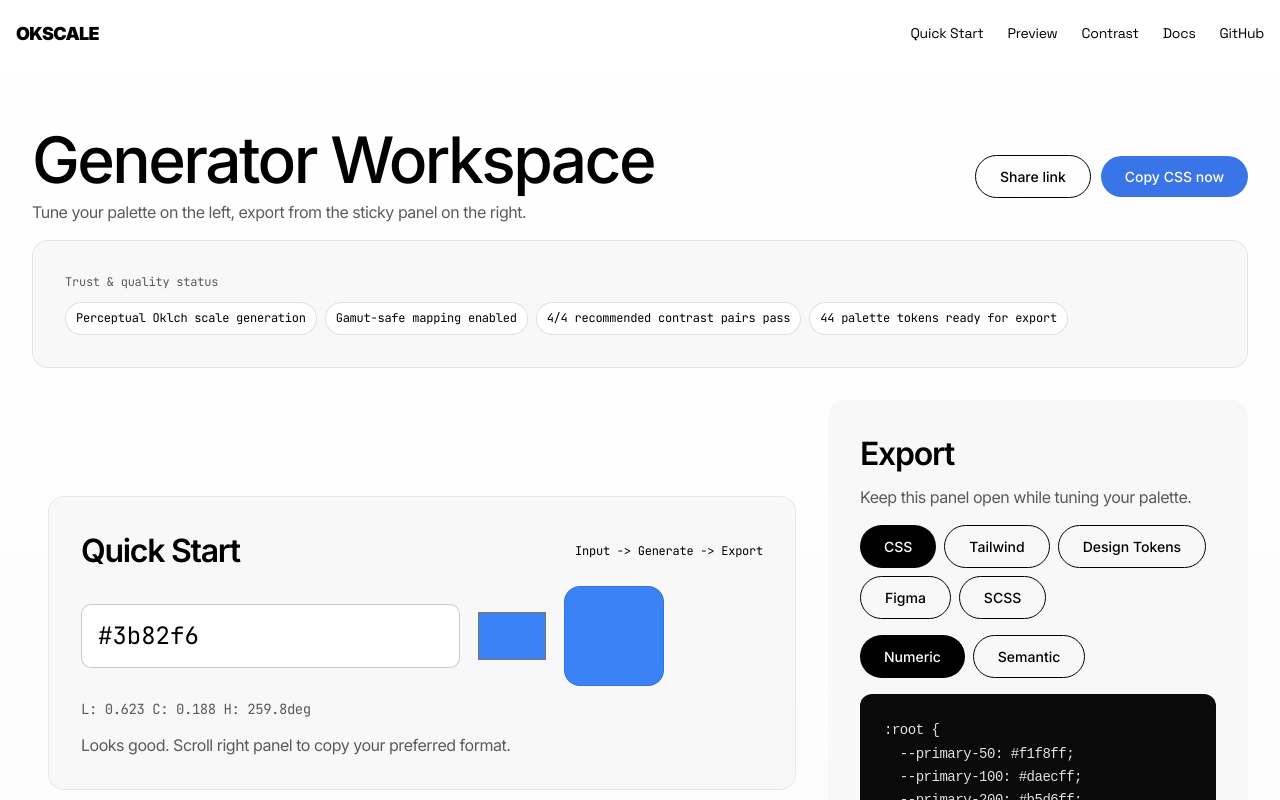
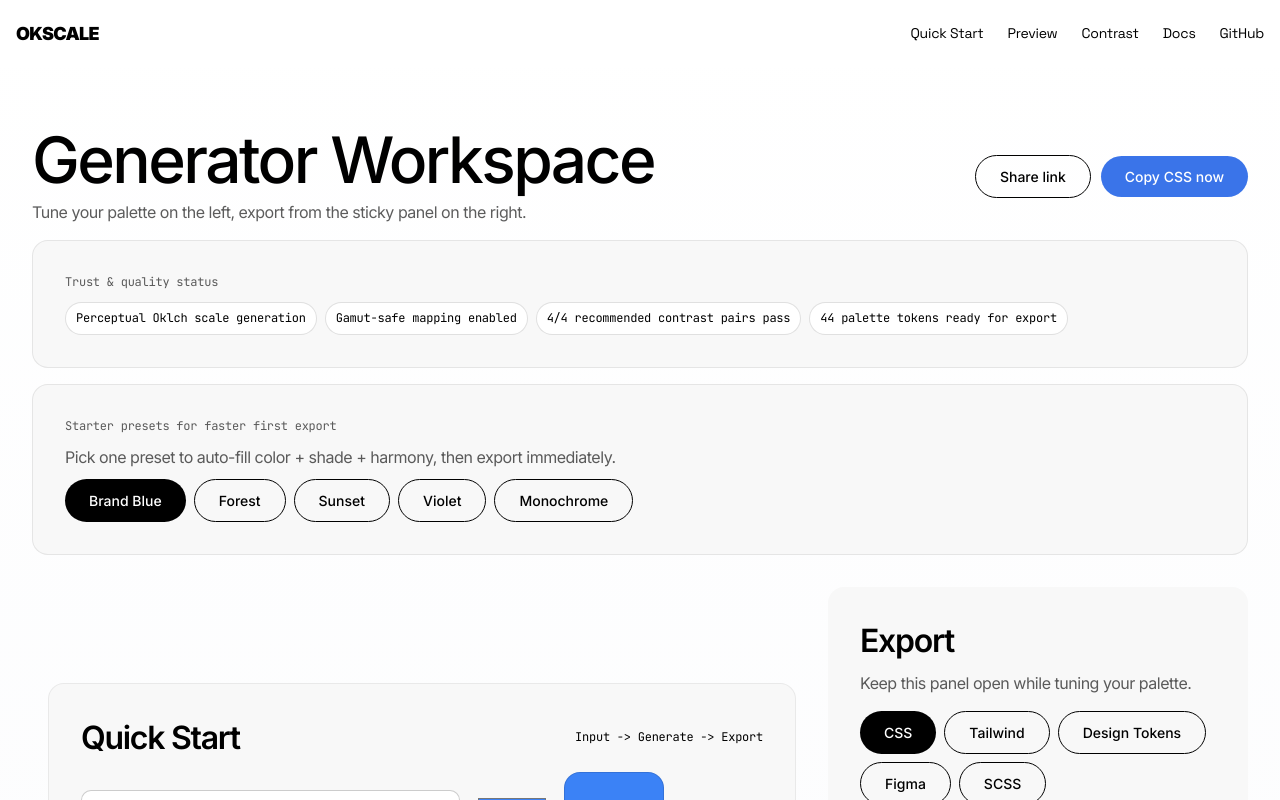
Before and after one commit to BIAsia/okscale, a Preact app: page / in a window 1280 px wide. Both pictures are taken after a click on the button "Test it in Workspace". Shown: the top 800 px of the page. Built offline with nearby package versions, Linux system fonts and the light colour scheme.

Commit message:
feat(okscale): add starter presets for faster first export flow

```diff
--- a/src/pages/WorkspacePage.tsx
+++ b/src/pages/WorkspacePage.tsx
@@ -12,6 +12,22 @@ type WorkspacePageProps = {
   onNavigate: (to: string) => void;
   palette: FullPalette | null;
 } & GeneratorProps;
+
+type StarterPreset = {
+  id: string;
+  label: string;
+  colorInput: string;
+  shadeMode: GeneratorProps['shadeMode'];
+  harmonyType: GeneratorProps['harmonyType'];
+};
+
+var STARTER_PRESETS: StarterPreset[] = [
+  { id: 'brand-blue', label: 'Brand Blue', colorInput: '#3b82f6', shadeMode: 'natural', harmonyType: 'complementary' },
+  { id: 'forest', label: 'Forest', colorInput: '#0f766e', shadeMode: 'cool', harmonyType: 'analogous' },
+  { id: 'sunset', label: 'Sunset', colorInput: '#ea580c', shadeMode: 'warm', harmonyType: 'split-complementary' },
+  { id: 'violet', label: 'Violet', colorInput: '#7c3aed', shadeMode: 'natural', harmonyType: 'triadic' },
+  { id: 'mono', label: 'Monochrome', colorInput: '#525252', shadeMode: 'none', harmonyType: 'complementary' }
+];
 
 export function WorkspacePage(props: WorkspacePageProps) {
   var copiedState = useState(false);
@@ -81,6 +97,12 @@ export function WorkspacePage(props: WorkspacePageProps) {
     }
   }
 
+  function applyStarterPreset(preset: StarterPreset) {
+    props.onColorChange(preset.colorInput);
+    props.onShadeModeChange(preset.shadeMode);
+    props.onHarmonyTypeChange(preset.harmonyType);
+  }
+
   return (
     <div class="page-wrap workspace-page">
       <Nav mode="workspace" onNavigate={props.onNavigate} />
@@ -110,6 +132,29 @@ export function WorkspacePage(props: WorkspacePageProps) {
                   <span key={item} class="trust-pill text-code text-small">
                     {item}
                   </span>
+                );
+              })}
+            </div>
+          </article>
+
+          <article class="card starter-strip">
+            <div class="flex flex-col gap-sm">
+              <p class="text-code text-small text-muted">Starter presets for faster first export</p>
+              <p class="text-body text-muted">Pick one preset to auto-fill color + shade + harmony, then export immediately.</p>
+            </div>
+            <div class="starter-preset-row">
+              {STARTER_PRESETS.map(function (preset) {
+                return (
+                  <button
+                    key={preset.id}
+                    type="button"
+                    class={preset.colorInput === props.colorInput ? 'btn btn-primary' : 'btn btn-secondary'}
+                    onClick={function () {
+                      applyStarterPreset(preset);
+                    }}
+                  >
+                    {preset.label}
+                  </button>
                 );
               })}
             </div>
--- a/src/styles/global.css
+++ b/src/styles/global.css
@@ -190,11 +190,18 @@ body {
   flex-wrap: wrap;
 }
 
-.trust-strip {
+.trust-strip,
+.starter-strip {
   border: 1px solid rgba(0, 0, 0, 0.08);
   display: flex;
   flex-direction: column;
   gap: 10px;
+}
+
+.starter-preset-row {
+  display: flex;
+  flex-wrap: wrap;
+  gap: 8px;
 }
 
 .trust-strip-items {
@@ -811,7 +818,8 @@ a:focus-visible {
     width: 100%;
   }
 
-  .workspace-topbar-actions .btn {
+  .workspace-topbar-actions .btn,
+  .starter-preset-row .btn {
     flex: 1;
   }
 
```
Also changed, not shown: 2 other files (tests, documents, lock files or other folders).
